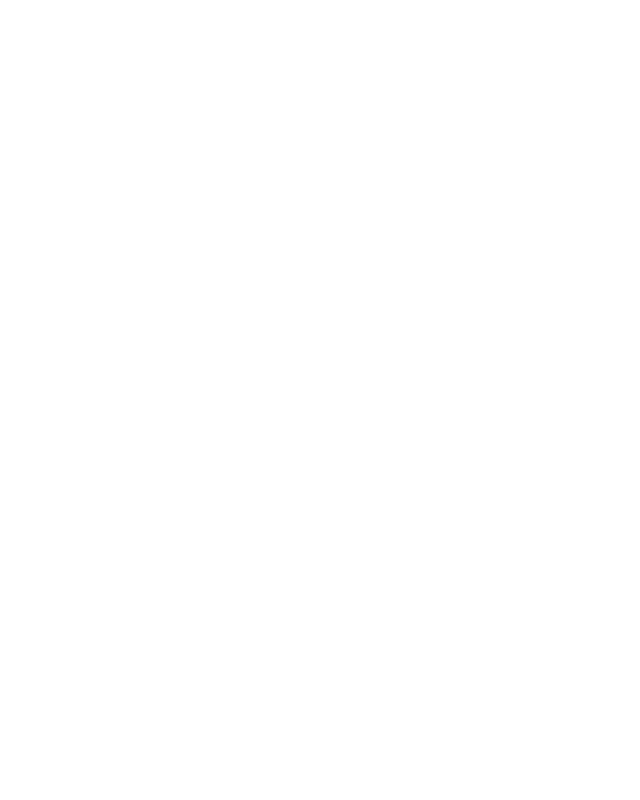
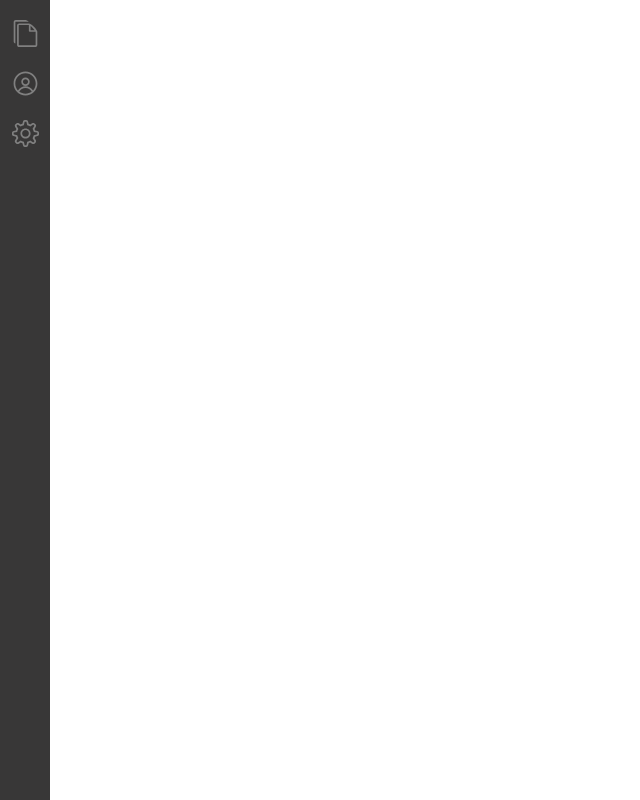
Before and after one commit to daosongit/portfolio, a React (Create React App) app: page / in a window 1280 px wide. Shown: the whole page, without its empty margins (0-640 px from the left). Built offline with nearby package versions, Linux system fonts and the light colour scheme.

Commit message:
added component ActivityBar

```diff
--- a/package.json
+++ b/package.json
@@ -10,6 +10,7 @@
     "match-sorter": "^6.3.1",
     "react": "^18.2.0",
     "react-dom": "^18.2.0",
+    "react-icons": "^4.7.1",
     "react-router-dom": "^6.6.1",
     "react-scripts": "5.0.1",
     "sass": "^1.57.1",
--- a/public/index.html
+++ b/public/index.html
@@ -2,42 +2,11 @@
 <html lang="en">
   <head>
     <meta charset="utf-8" />
-    <link rel="icon" href="%PUBLIC_URL%/favicon.ico" />
     <meta name="viewport" content="width=device-width, initial-scale=1" />
-    <meta name="theme-color" content="#000000" />
-    <meta
-      name="description"
-      content="Web site created using create-react-app"
-    />
-    <link rel="apple-touch-icon" href="%PUBLIC_URL%/logo192.png" />
-    <!--
-      manifest.json provides metadata used when your web app is installed on a
-      user's mobile device or desktop. See https://developers.google.com/web/fundamentals/web-app-manifest/
-    -->
-    <link rel="manifest" href="%PUBLIC_URL%/manifest.json" />
-    <!--
-      Notice the use of %PUBLIC_URL% in the tags above.
-      It will be replaced with the URL of the `public` folder during the build.
-      Only files inside the `public` folder can be referenced from the HTML.
-
-      Unlike "/favicon.ico" or "favicon.ico", "%PUBLIC_URL%/favicon.ico" will
-      work correctly both with client-side routing and a non-root public URL.
-      Learn how to configure a non-root public URL by running `npm run build`.
-    -->
-    <title>React App</title>
+    <title>Portfolio</title>
   </head>
   <body>
     <noscript>You need to enable JavaScript to run this app.</noscript>
     <div id="root"></div>
-    <!--
-      This HTML file is a template.
-      If you open it directly in the browser, you will see an empty page.
-
-      You can add webfonts, meta tags, or analytics to this file.
-      The build step will place the bundled scripts into the <body> tag.
-
-      To begin the development, run `npm start` or `yarn start`.
-      To create a production bundle, use `npm run build` or `yarn build`.
-    -->
   </body>
 </html>
--- a/src/App.js
+++ b/src/App.js
@@ -1,3 +1,9 @@
+import ActivityBar from './components/ActivityBar/ActivityBar';
+
 export default function App() {
-  return <div className="App"></div>;
+  return (
+    <div className="App" style={{ width: '100vw', height: '100vh' }}>
+      <ActivityBar />
+    </div>
+  );
 }
--- /dev/null
+++ b/src/components/ActivityBar/ActivityBar.jsx
@@ -0,0 +1,33 @@
+import React from 'react';
+import cl from './ActivityBar.module.scss';
+import { IconContext } from 'react-icons';
+import { ImFilesEmpty as IcoFiles } from 'react-icons/im';
+import { RxAvatar as IcoAvatar } from 'react-icons/rx';
+import { SlSettings as IcoSetting } from 'react-icons/sl';
+import { NavLink } from 'react-router-dom';
+
+export default function ActivityBar() {
+  return (
+    <aside className={cl.bar}>
+      <ul className={cl.list}>
+        <IconContext.Provider value={{ size: '27' }}>
+          <li>
+            <a href="">
+              <IcoFiles />
+            </a>
+          </li>
+          <li>
+            <a href="">
+              <IcoAvatar />
+            </a>
+          </li>
+          <li>
+            <a href="">
+              <IcoSetting />
+            </a>
+          </li>
+        </IconContext.Provider>
+      </ul>
+    </aside>
+  );
+}
--- /dev/null
+++ b/src/components/ActivityBar/ActivityBar.module.scss
@@ -0,0 +1,41 @@
+.bar{
+  display: grid;
+  justify-content: center;
+  position: fixed;
+  width: 50px;
+  height: 100%;
+  background-color: rgb(56, 55, 55);
+}
+
+.list{
+  display: grid;
+  align-content: start;
+  margin-top: 20px;
+  grid-row-gap: 20px;
+  li{
+    display: grid;
+    justify-content: center;
+    align-items: center;
+    a{
+      color: grey;
+      transition: color .2s;
+    }
+    .active{
+      border-left: 1px solid white;
+    }
+  }
+
+  li:hover{
+    a{
+      color: white;
+      transition: color .2s;
+    }
+  }
+}
+
+
+
+
+.icon{
+  color: greenyellow;
+}
```
Also changed, not shown: 1 other file (tests, documents, lock files or other folders).
